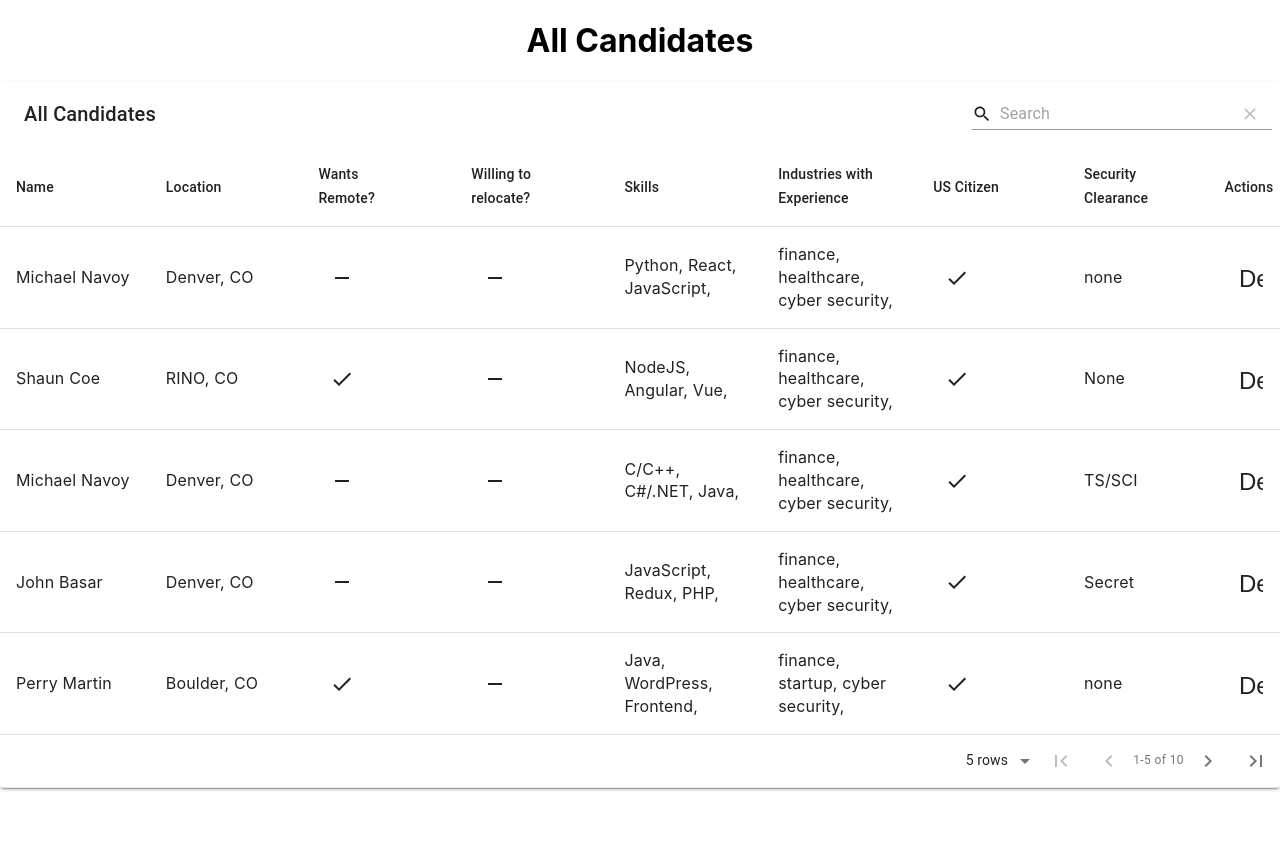
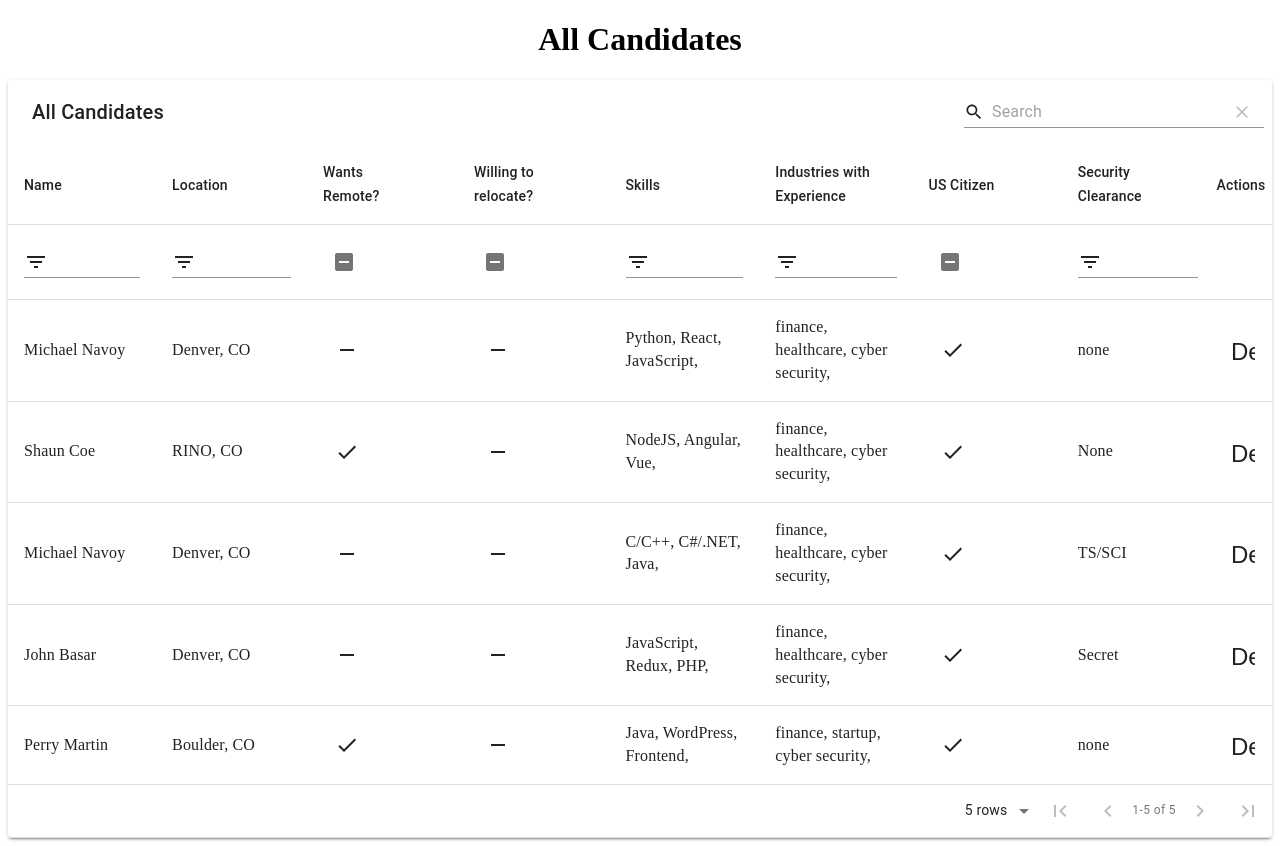
Before and after one commit to mnavoy4/HCRmatcher2, a React (Create React App) app in the folder frontend/: page / in a window 1280 px wide. Before the commit the page ends 800 px from the top, so only its background shows below. Built offline with nearby package versions, Linux system fonts and the light colour scheme.

Commit message:
added filtering to tables

```diff
--- a/frontend/src/App.css
+++ b/frontend/src/App.css
@@ -1,38 +1,9 @@
-.App {
+.table-h1 {
   text-align: center;
 }
 
-.App-logo {
-  height: 40vmin;
-  pointer-events: none;
+.table-container {
+  text-align: center;
+  justify-content: center;
+  align-items: center;
 }
-
-@media (prefers-reduced-motion: no-preference) {
-  .App-logo {
-    animation: App-logo-spin infinite 20s linear;
-  }
-}
-
-.App-header {
-  background-color: #282c34;
-  min-height: 100vh;
-  display: flex;
-  flex-direction: column;
-  align-items: center;
-  justify-content: center;
-  font-size: calc(10px + 2vmin);
-  color: white;
-}
-
-.App-link {
-  color: #61dafb;
-}
-
-@keyframes App-logo-spin {
-  from {
-    transform: rotate(0deg);
-  }
-  to {
-    transform: rotate(360deg);
-  }
-}
--- a/frontend/src/Containers/AllCandidatesContainer.js
+++ b/frontend/src/Containers/AllCandidatesContainer.js
@@ -12,13 +12,14 @@ export default function AllCadidatesContainer() {
   console.log(candidateData);
   return (
     <div>
-      <h1>All Candidates</h1>
+      <h1 className='table-h1'>All Candidates</h1>
+      <div className='table-container'>
         <MaterialTable
           title = "All Candidates"
           icons={tableIcons}
           columns={[
-          { title: "Name", field: 'name' , type: 'string'},
-          { title: "Location", field: 'location' , type: 'string'},
+            { title: "Name", field: 'name' , type: 'string' },
+            { title: "Location", field: 'location' , type: 'string' },
             { title: "Wants Remote?", field: 'wantsRemote', type: 'boolean' },
             { title: "Willing to relocate?", field: 'willingToRelocate', type: 'boolean' },
             { title: "Skills", field: 'skills' },
@@ -28,6 +29,7 @@ export default function AllCadidatesContainer() {
           ]}
           options={{
             search: true,
+            filtering: true,
             actionsColumnIndex: -1
           }}
           data={candidateData}
@@ -40,5 +42,7 @@ export default function AllCadidatesContainer() {
           ]}
         />
       </div>
+
+    </div>
   )
 }
--- a/frontend/src/Containers/AllJobsContainer.js
+++ b/frontend/src/Containers/AllJobsContainer.js
@@ -11,12 +11,13 @@ export default function AllJobsContainer(){
   }, [])
   return (
     <div>
-      <h1>All Jobs</h1>
+      <h1 className='table-h1'>All Jobs</h1>
+      <div className='table-container'>
         <MaterialTable
           title = "All Jobs"
           icons={tableIcons}
           columns={[
-          { title: "Title", field: 'title' , type: 'string'},
+            { title: "Title", field: 'title' , type: 'string' },
             { title: "Location", field: 'location' , type: 'string'},
             { title: "Is Remote?", field: 'isRemote', type: 'boolean' },
             { title: "Overall Seniority in Years", field: 'overallExperience' },
@@ -26,8 +27,10 @@ export default function AllJobsContainer(){
             { title: "US Citizenship Required?", field: "citizenshipRequired", type: 'boolean'},
             { title: "Security Clearance", field: 'securityClearance' }
           ]}
+
           options={{
             search: true,
+            filtering: true,
             actionsColumnIndex: -1
           }}
           data={jobData}
@@ -40,5 +43,7 @@ export default function AllJobsContainer(){
           ]}
         />
       </div>
+
+    </div>
   )
 }
--- a/frontend/src/data.js
+++ b/frontend/src/data.js
@@ -50,55 +50,5 @@ export default {
       usCitizen: true,
       clearance: 'none'
     },
-    {
-      name: "Michael Navoy",
-      location: 'Denver, CO',
-      wantsRemote: false,
-      willingToRelocate: false,
-      skills: ["Python, ", "React, ", "JavaScript, "],
-      industriesWorkedIn: ["finance, ", "healthcare, ", "cyber security, "],
-      usCitizen: true,
-      clearance: 'none'
-    },
-    {
-      name: "Shaun Coe",
-      location: 'RINO, CO',
-      wantsRemote: true,
-      willingToRelocate: false,
-      skills: ["NodeJS, ", "Angular, ", "Vue, "],
-      industriesWorkedIn: ["finance, ", "healthcare, ", "cyber security, "],
-      usCitizen: true,
-      clearance: "None"
-    },
-    {
-      name: "Michael Navoy",
-      location: 'Denver, CO',
-      wantsRemote: false,
-      willingToRelocate: false,
-      skills: ["C/C++, ", "C#/.NET, ", "Java, "],
-      industriesWorkedIn: ["finance, ", "healthcare, ", "cyber security, "],
-      usCitizen: true,
-      clearance: "TS/SCI"
-    },
-    {
-      name: "John Basar",
-      location: 'Denver, CO',
-      wantsRemote: false,
-      willingToRelocate: false,
-      skills: ["JavaScript, ", 'Redux, ', "PHP, "],
-      industriesWorkedIn: ["finance, ", "healthcare, ", "cyber security, "],
-      usCitizen: true,
-      clearance: "Secret"
-    },
-    {
-      name: "Perry Martin",
-      location: 'Boulder, CO',
-      wantsRemote: true,
-      willingToRelocate: false,
-      skills: ["Java, ", "WordPress, ", "Frontend, "],
-      industriesWorkedIn: ["finance, ", "startup, ", "cyber security, "],
-      usCitizen: true,
-      clearance: 'none'
-    },
   ]
 }
--- a/frontend/src/index.css
+++ b/frontend/src/index.css
@@ -1,13 +0,0 @@
-body {
-  margin: 0;
-  font-family: -apple-system, BlinkMacSystemFont, 'Segoe UI', 'Roboto', 'Oxygen',
-    'Ubuntu', 'Cantarell', 'Fira Sans', 'Droid Sans', 'Helvetica Neue',
-    sans-serif;
-  -webkit-font-smoothing: antialiased;
-  -moz-osx-font-smoothing: grayscale;
-}
-
-code {
-  font-family: source-code-pro, Menlo, Monaco, Consolas, 'Courier New',
-    monospace;
-}
```
Lines whose indentation alone changed are shown as unchanged.
